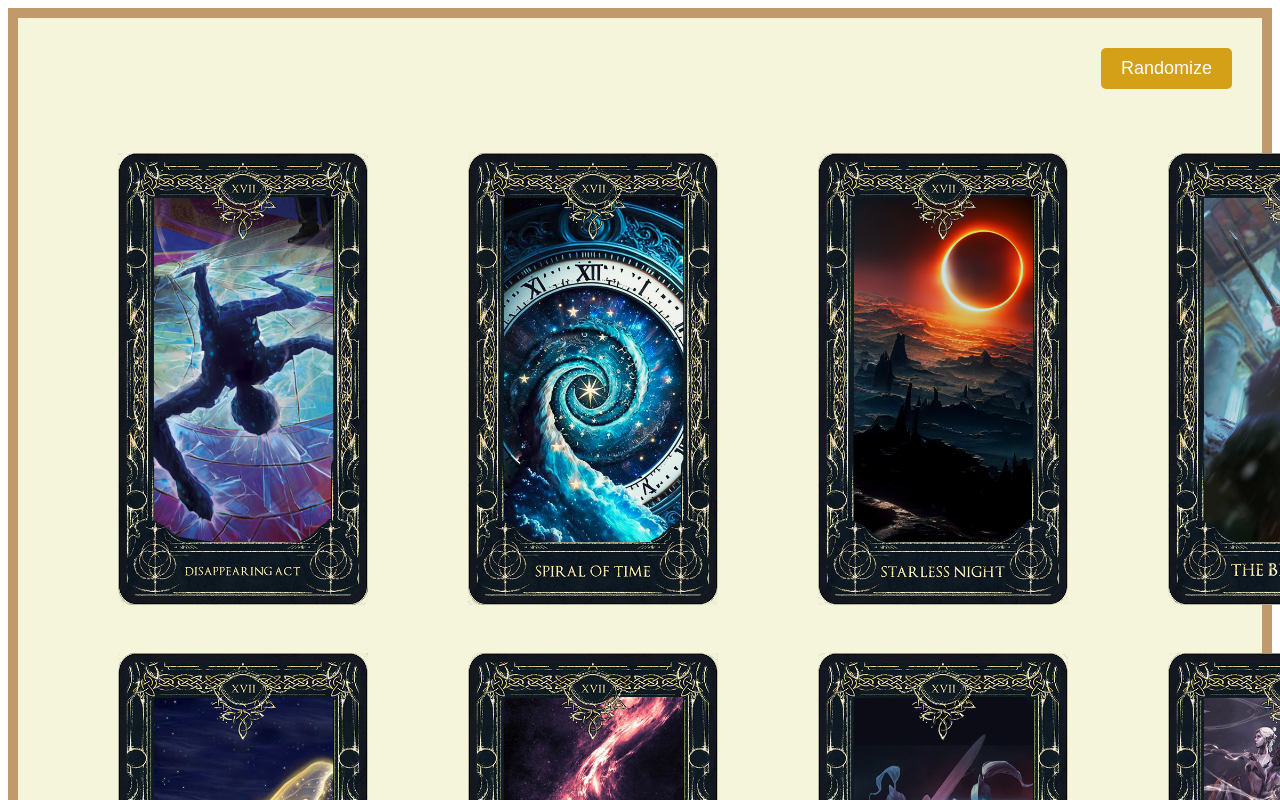
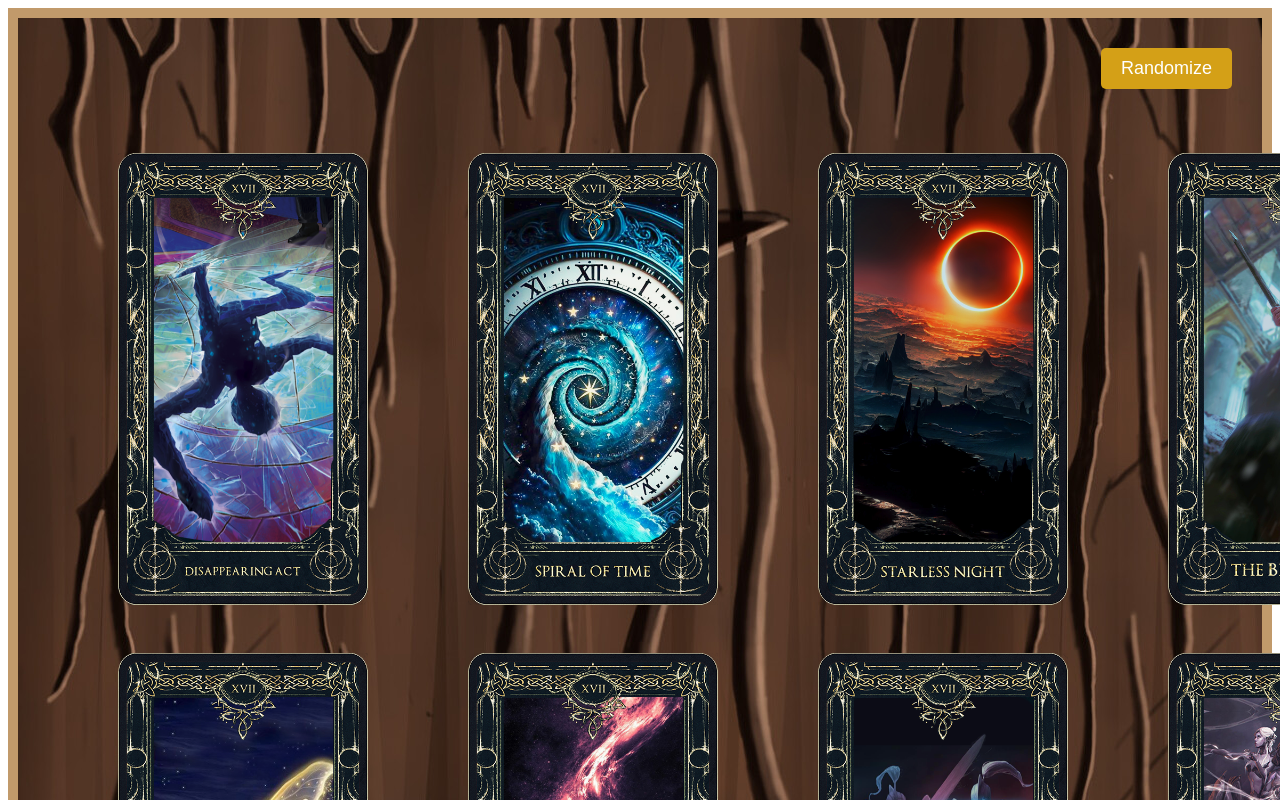
Before and after one commit to JarnoVC/card-decider, a Vue app: page / in a window 1280 px wide. Shown: the top 800 px of the page. Built offline with nearby package versions, Linux system fonts and the light colour scheme; a web font is replaced by a local one.

Commit message:
Feat: added some cozy styling

```diff
--- a/src/App.vue
+++ b/src/App.vue
@@ -89,7 +89,7 @@ export default {
 <style scoped>
 .app-container {
   border: 10px solid #c19a6b;
-  background-color: #f5f5dc;
+  background: url('@/assets/woodtexture.jpg') repeat;
   padding: 20px;
   display: flex;
   flex-direction: column;
```
Also changed, not shown: src/assets/woodtexture.jpg (added).
